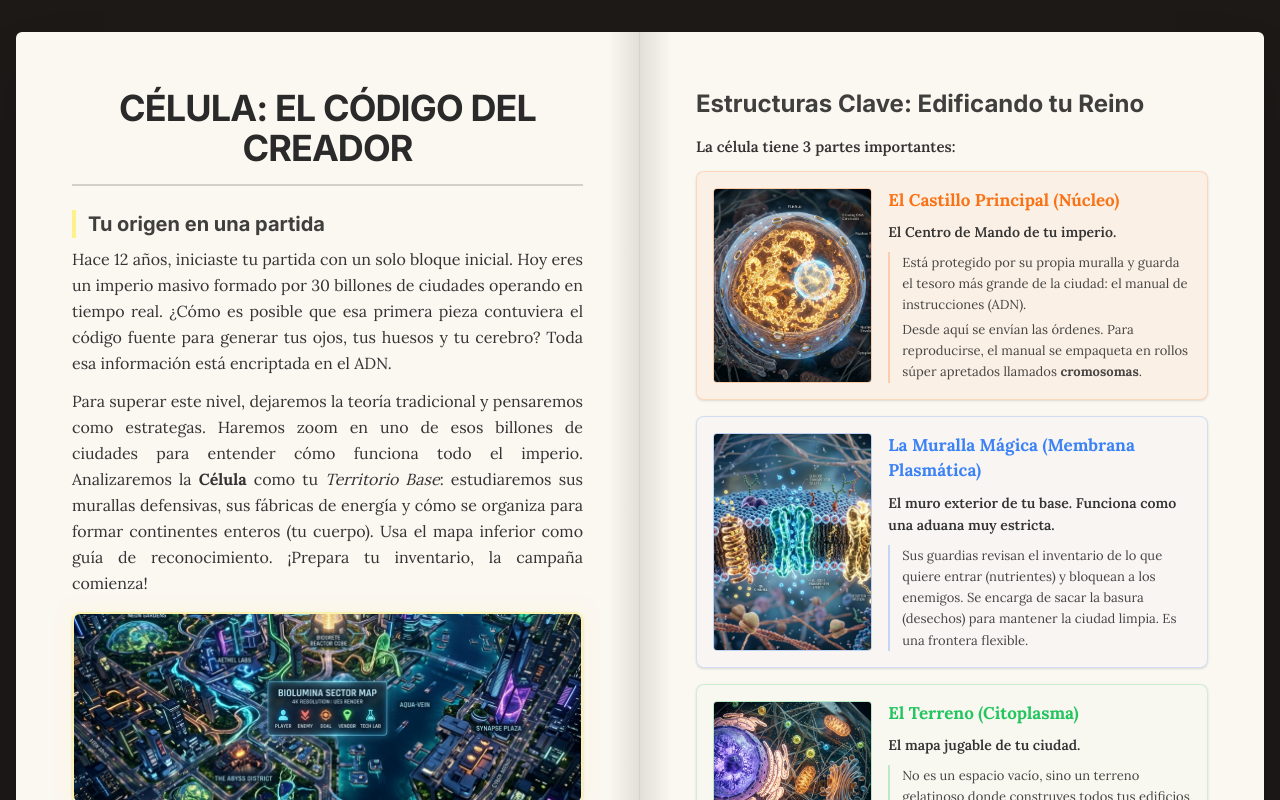
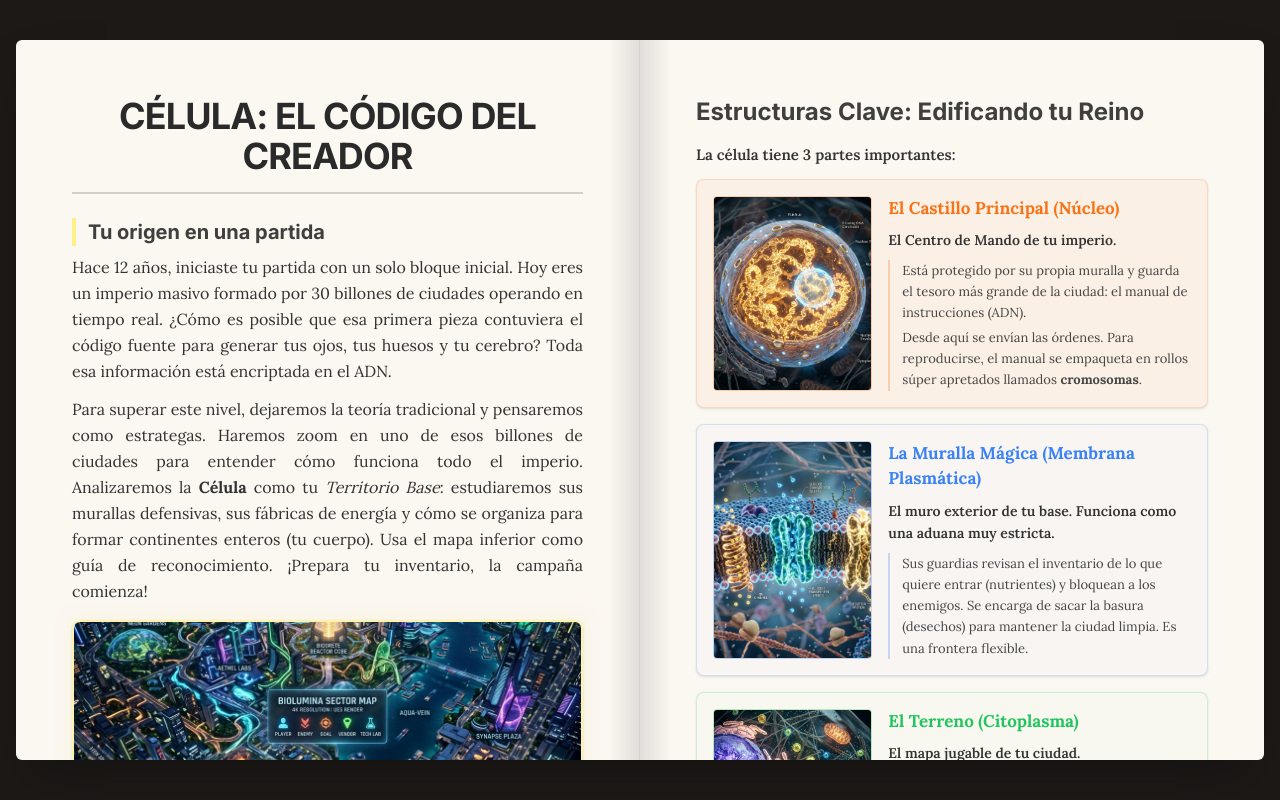
Before and after one commit to ludmiydanideveloper/celula, a Next.js app: page / in a window 1280 px wide. Shown: the top 800 px of the page. Built offline with nearby package versions, Linux system fonts and the light colour scheme.

Commit message:
Layout: equal page heights with 90vh + internal scroll

```diff
--- a/src/components/BookLayout.tsx
+++ b/src/components/BookLayout.tsx
@@ -3,7 +3,7 @@ import React from 'react';
 export default function BookLayout({ children }: { children: React.ReactNode }) {
   return (
     <div className="min-h-screen py-4 md:py-8 px-2 md:px-4 flex items-center justify-center">
-      <div className="w-full max-w-7xl bg-cream-base rounded-md shadow-2xl flex flex-col md:flex-row relative book-shadow">
+      <div className="w-full max-w-7xl bg-cream-base rounded-md shadow-2xl flex flex-col md:flex-row items-stretch relative book-shadow">
         {/* Book spine shadow effect */}
         <div className="hidden md:block absolute top-0 bottom-0 left-1/2 w-16 -ml-8 bg-gradient-to-r from-transparent via-black/10 to-transparent pointer-events-none z-10" />
         {children}
--- a/src/components/BookPage.tsx
+++ b/src/components/BookPage.tsx
@@ -2,7 +2,8 @@ import React from 'react';
 
 export default function BookPage({ children, isLeft }: { children: React.ReactNode; isLeft?: boolean }) {
   return (
-    <div className={`w-full md:w-1/2 p-6 md:p-10 lg:p-14 flex flex-col ${isLeft ? 'md:border-r border-black/5' : ''}`}>
+    <div className={`w-full md:w-1/2 p-6 md:p-10 lg:p-14 flex flex-col overflow-y-auto ${isLeft ? 'md:border-r border-black/5' : ''}`}
+         style={{ minHeight: '90vh', maxHeight: '90vh' }}>
       {children}
     </div>
   );
```
